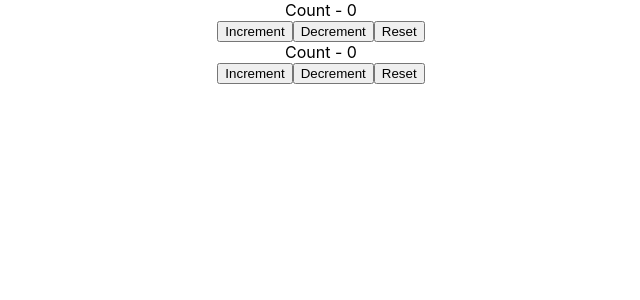
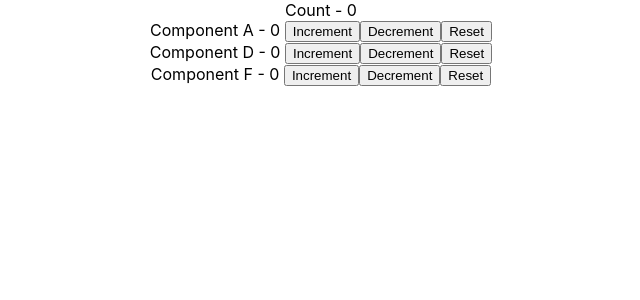
Before and after one commit to pushpendraaaa/learn-reactjs, a React (Create React App) app: page / in a window 1280 px wide. Shown: the top 300 px of the page, without its empty margins (319-959 px from the left). Built offline with nearby package versions, Linux system fonts and the light colour scheme.

Commit message:
Managing State Reducer Hook

```diff
--- a/src/App.js
+++ b/src/App.js
@@ -1,7 +1,10 @@
-import React from "react";
+import React, { useReducer } from "react";
 import "./App.css";
 // import CounterTwo from "./components/18-CounterTwo";
-import CounterThree from "./react-hooks/19-CounterThree";
+// import CounterThree from "./react-hooks/19-CounterThree";
+import ComponentA from "./react-hooks/useReducer-with-useContext/20-ComponentA";
+import ComponentB from "./react-hooks/useReducer-with-useContext/21-ComponentB";
+import ComponentC from "./react-hooks/useReducer-with-useContext/22-ComponentC";
 // import CounterOne from "./react-hooks/17-CounterOne";
 // import ComponentC from "./react-hooks/context-api/14-ComponentC";
 // import ClassCounter from "./react-hooks/01-ClassCounter";
@@ -56,16 +59,37 @@
 // import ClassClick from "./components/07ClassClick";
 // import EventBind from "./components/08EventBind";
 
-export const UserContext = React.createContext();
-export const ChannelContext = React.createContext();
+// export const UserContext = React.createContext();
+// export const ChannelContext = React.createContext();
+
+export const CountContext = React.createContext();
+
+const initialState = 0;
+const reducer = (state, action) => {
+	switch (action) {
+		case "increment":
+			return state + 1;
+		case "decrement":
+			return state - 1;
+		case "reset":
+			return initialState;
+		default:
+			return state;
+	}
+};
 
 function App() {
-	// Hooks
-	// const UserContext = useContext();
+	const [count, dispatch] = useReducer(reducer, initialState);
 
 	return (
 		<div className="App">
-			<CounterThree />
+			<CountContext.Provider value={{ countState: count, countDispatch: dispatch }}>
+				Count - {count}
+				<ComponentA />
+				<ComponentB />
+				<ComponentC />
+			</CountContext.Provider>
+			{/* <CounterThree /> */}
 			{/* <CounterTwo /> */}
 			{/* <CounterOne /> */}
 			{/* <UserContext.Provider value={"Pushpendra"}>
--- /dev/null
+++ b/src/react-hooks/useReducer-with-useContext/20-ComponentA.js
@@ -0,0 +1,20 @@
+import React, { useContext } from "react";
+import { CountContext } from "../../App";
+
+function ComponentA() {
+	const countContext = useContext(CountContext);
+	return (
+		<div>
+			<span>Component A - {countContext.countState} </span>
+			<button onClick={() => countContext.countDispatch("increment")}>
+				Increment
+			</button>
+			<button onClick={() => countContext.countDispatch("decrement")}>
+				Decrement
+			</button>
+			<button onClick={() => countContext.countDispatch("reset")}>Reset</button>
+		</div>
+	);
+}
+
+export default ComponentA;
--- /dev/null
+++ b/src/react-hooks/useReducer-with-useContext/21-ComponentB.js
@@ -0,0 +1,12 @@
+import React from "react";
+import ComponentD from "./23-ComponentD";
+
+function ComponentB() {
+	return (
+		<div>
+			<ComponentD />
+		</div>
+	);
+}
+
+export default ComponentB;
--- /dev/null
+++ b/src/react-hooks/useReducer-with-useContext/22-ComponentC.js
@@ -0,0 +1,12 @@
+import React from "react";
+import ComponentE from "./24-ComponentE";
+
+function ComponentC() {
+	return (
+		<div>
+			<ComponentE />
+		</div>
+	);
+}
+
+export default ComponentC;
--- /dev/null
+++ b/src/react-hooks/useReducer-with-useContext/23-ComponentD.js
@@ -0,0 +1,20 @@
+import React, { useContext } from "react";
+import { CountContext } from "../../App";
+
+function ComponentD() {
+	const countContext = useContext(CountContext);
+	return (
+		<div>
+			<span>Component D - {countContext.countState} </span>
+			<button onClick={() => countContext.countDispatch("increment")}>
+				Increment
+			</button>
+			<button onClick={() => countContext.countDispatch("decrement")}>
+				Decrement
+			</button>
+			<button onClick={() => countContext.countDispatch("reset")}>Reset</button>
+		</div>
+	);
+}
+
+export default ComponentD;
--- /dev/null
+++ b/src/react-hooks/useReducer-with-useContext/24-ComponentE.js
@@ -0,0 +1,12 @@
+import React from "react";
+import ComponentF from "./25-componentF";
+
+function ComponentE() {
+	return (
+		<div>
+			<ComponentF />
+		</div>
+	);
+}
+
+export default ComponentE;
--- /dev/null
+++ b/src/react-hooks/useReducer-with-useContext/25-componentF.js
@@ -0,0 +1,21 @@
+import React, { useContext } from "react";
+import { CountContext } from "../../App";
+
+function ComponentF() {
+	const countContext = useContext(CountContext);
+
+	return (
+		<div>
+			<span>Component F - {countContext.countState} </span>
+			<button onClick={() => countContext.countDispatch("increment")}>
+				Increment
+			</button>
+			<button onClick={() => countContext.countDispatch("decrement")}>
+				Decrement
+			</button>
+			<button onClick={() => countContext.countDispatch("reset")}>Reset</button>
+		</div>
+	);
+}
+
+export default ComponentF;
```
